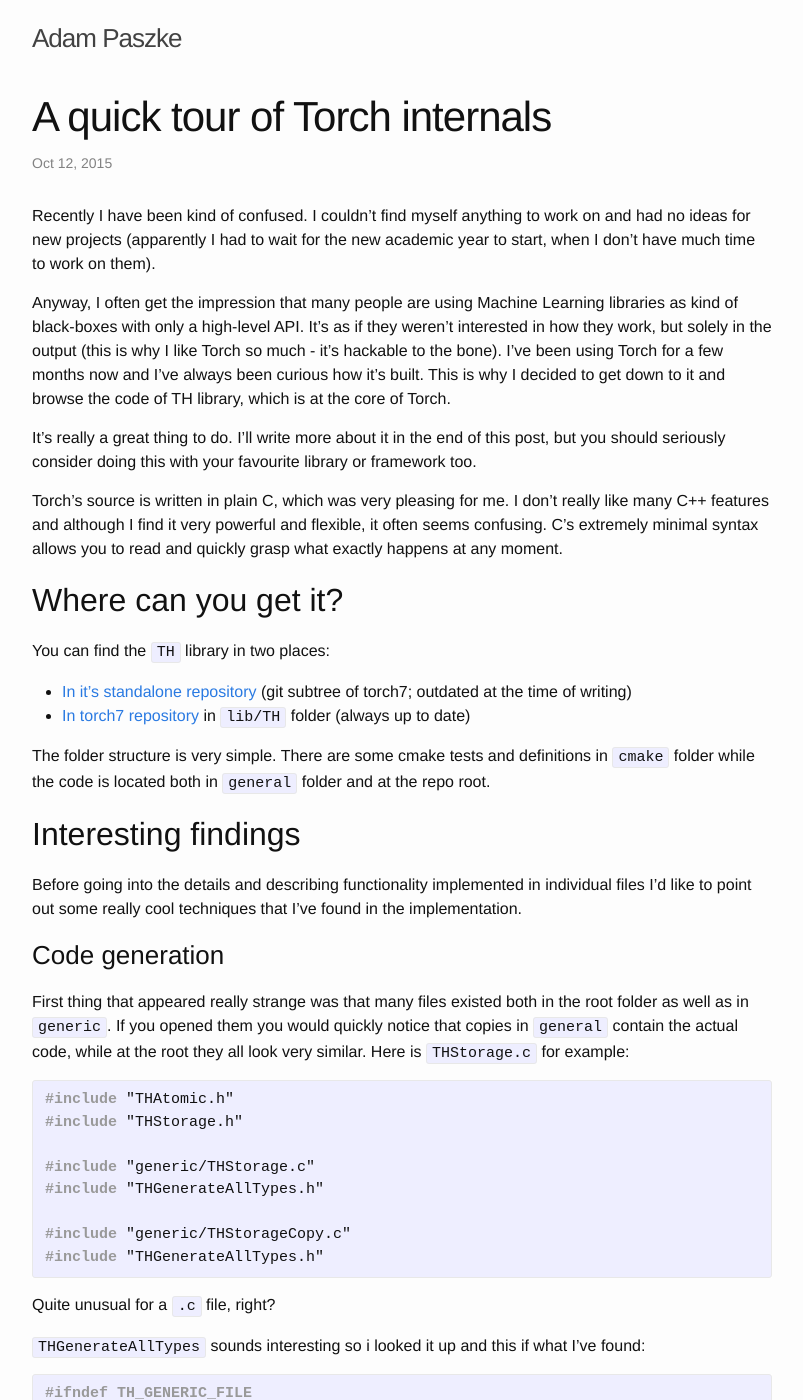
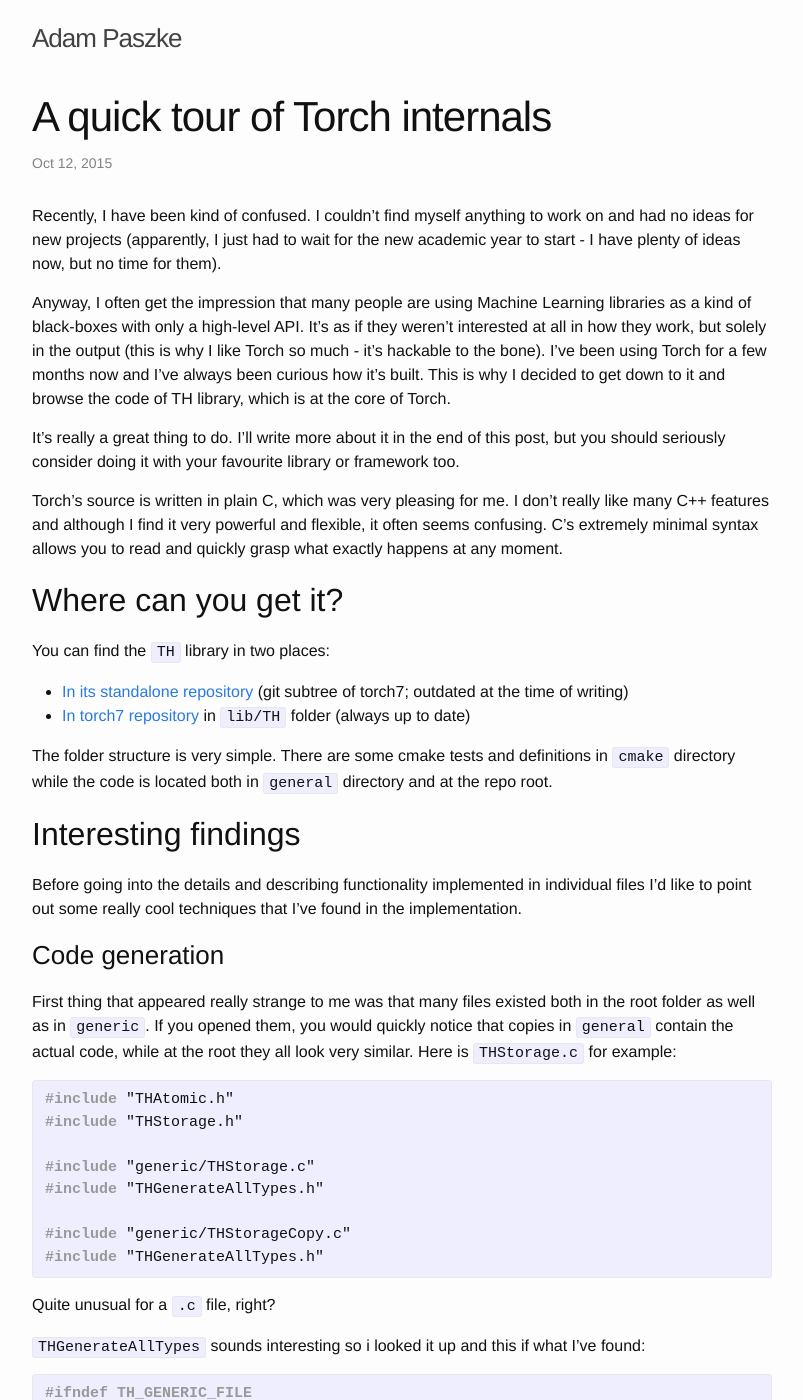
Before and after one commit to apaszke/apaszke.github.io, a Jekyll site: the page built from _posts/2015-10-07-torch-internals.md, in a window 1280 px wide and 1400 px high. Shown: the whole window, without its empty margins (238-1041 px from the left). Built offline with Jekyll 4.4.1, drawn with Linux system fonts in a browser that asks for light colours; comment, search, counter and statistics services are not loaded; some of the changed text lies outside the part shown.

Commit message:
Various fixes

```diff
--- a/_posts/2015-10-07-torch-internals.md
+++ b/_posts/2015-10-07-torch-internals.md
@@ -4,19 +4,19 @@
 date:   2015-10-12 20:05:24
 ---
 
-Recently I have been kind of confused. I couldn't find myself
-anything to work on and had no ideas for new projects (apparently I had to wait
-for the new academic year to start, when I don't have much time to work on them).
+Recently, I have been kind of confused. I couldn't find myself
+anything to work on and had no ideas for new projects (apparently, I just had to wait
+for the new academic year to start - I have plenty of ideas now, but no time for them).
 
 Anyway, I often get the impression that many people are using Machine
-Learning libraries as kind of black-boxes with only a high-level API. It's as if they
-weren't interested in how they work, but solely in the output (this is why I like
+Learning libraries as a kind of black-boxes with only a high-level API. It's as if they
+weren't interested at all in how they work, but solely in the output (this is why I like
 Torch so much - it's hackable to the bone). I've been using Torch for a few months
 now and I've always been curious how it's built. This is why I decided to get
 down to it and browse the code of TH library, which is at the core of Torch.
 
 It's really a great thing to do. I'll write more about it in the end of this post,
-but you should seriously consider doing this with your favourite library
+but you should seriously consider doing it with your favourite library
 or framework too.
 
 Torch's source is written in plain C, which was very pleasing for me. I don't
@@ -28,11 +28,11 @@
 
 You can find the `TH` library in two places:
 
-* [In it's standalone repository](https://github.com/torch/TH) (git subtree of torch7; outdated at the time of writing)
+* [In its standalone repository](https://github.com/torch/TH) (git subtree of torch7; outdated at the time of writing)
 * [In torch7 repository](https://github.com/torch/torch7) in `lib/TH` folder (always up to date)
 
 The folder structure is very simple. There are some cmake tests and definitions
-in `cmake` folder while the code is located both in `general` folder and at the repo root.
+in `cmake` directory while the code is located both in `general` directory and at the repo root.
 
 ## Interesting findings
 
@@ -41,8 +41,8 @@
 
 ### Code generation
 
-First thing that appeared really strange was that many files existed both in the
-root folder as well as in `generic`. If you opened them you would quickly notice
+First thing that appeared really strange to me was that many files existed both in the
+root folder as well as in `generic`. If you opened them, you would quickly notice
 that copies in `general` contain the actual code, while at the root they all look
 very similar. Here is `THStorage.c` for example:
 
```
Also changed, not shown: other parts of _posts/2015-10-07-torch-internals.md (+4 -4 lines).
